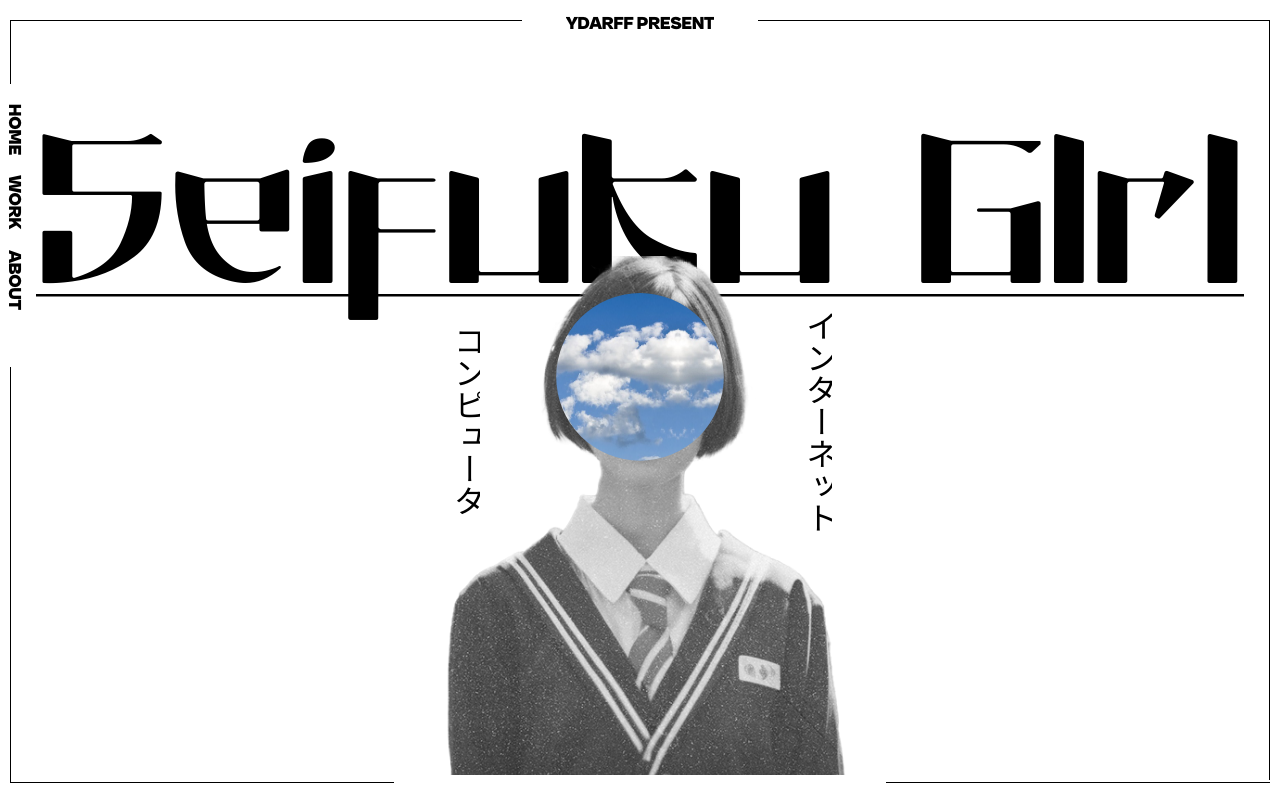
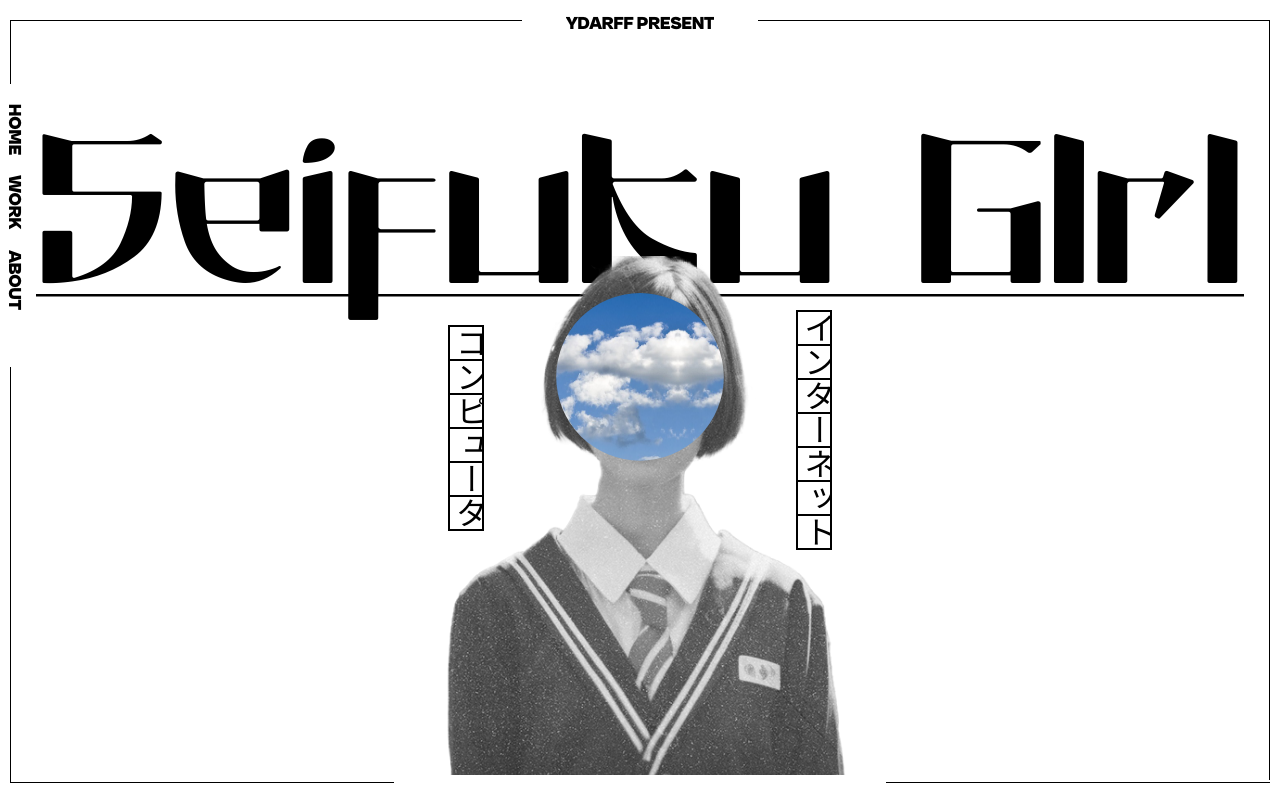
Before and after one commit to yudiarif/japan-poster, a Next.js app: page / in a window 1280 px wide. Built offline with nearby package versions, Linux system fonts and the light colour scheme.

Commit message:
feat : styling

```diff
--- a/src/app/globals.css
+++ b/src/app/globals.css
@@ -35,6 +35,7 @@
 
 .menu-item {
   writing-mode: vertical-lr;
+  cursor: pointer;
 }
 .random-text {
   writing-mode: vertical-lr;
--- a/src/app/page.jsx
+++ b/src/app/page.jsx
@@ -24,21 +24,21 @@ const page = () => {
           <h1 className="font-cabinet text-lg">{title.toUpperCase()}</h1>
         </div>
         {/* desktop menu */}
-        <div className="overflow-hidden absolute top-[13%] left-0 hidden lg:block">
+        <div className="overflow-hidden absolute top-[13%] left-0 hidden lg:block z-50">
           {menu.map((item, index) => (
-            <h1 key={index} className="menu-item font-cabinet text-lg pb-5">
+            <p key={index} className="menu-item font-cabinet text-lg pb-5 cursor-pointer text-black hover:text-black/60">
               {item.toUpperCase()}
-            </h1>
+            </p>
           ))}
         </div>
         {/* end desktop menu */}
 
         {/* mobile menu  */}
-        <div className="overflow-hidden absolute w-52 h-12 bottom-4 rounded-full backdrop-blur-sm flex flex-row justify-center items-center gap-2 lg:hidden">
+        <div className="overflow-hidden absolute w-52 h-12 bottom-4 rounded-full backdrop-blur-sm flex flex-row justify-center items-center gap-2 z-50 lg:hidden">
           {menu.map((item, index) => (
-            <h1 key={index} className="font-cabinetBold text-sm text-white">
+            <p key={index} className="font-cabinetBold text-sm text-white/75 hover:text-white cursor-pointer">
               {item.toUpperCase()}
-            </h1>
+            </p>
           ))}
         </div>
         {/* end mobile menu */}
@@ -76,7 +76,7 @@ const page = () => {
           </svg>
         </div>
         {/* END Border */}
-        <div className="flex flex-col items-center relative w-screen h-screen  lg:h-[750px] overflow-hidden">
+        <div className="flex flex-col items-center relative w-screen h-screen lg:w-[1280px]  lg:h-[750px] overflow-hidden">
           <motion.div
             initial={{
               y: 100,
@@ -126,7 +126,14 @@ const page = () => {
               }}
               className="overflow-hidden relative"
             >
-              <h3 className="font-hog leading-none text-[2rem] font-medium random-text">コンピュータ</h3>
+              <div className="font-hog leading-none text-[2rem] font-medium random-text flex flex-row">
+                <span className="border-2 border-black border-b-0">コ</span>
+                <span className="border-2 border-black border-b-0">ン</span>
+                <span className="border-2 border-black border-b-0">ピ</span>
+                <span className="border-2 border-black border-b-0">ュ</span>
+                <span className="border-2 border-black border-b-0">ー</span>
+                <span className="border-2 border-black border-b-1">タ</span>
+              </div>
             </motion.div>
           </motion.div>
           <motion.div
@@ -154,7 +161,15 @@ const page = () => {
               }}
               className="overflow-hidden relative"
             >
-              <h3 className="font-hog leading-none text-[2rem] font-medium random-text">インターネット</h3>
+              <div className="font-hog leading-none text-[2rem] font-medium random-text flex flex-row">
+                <span className="border-2 border-black border-b-0">イ</span>
+                <span className="border-2 border-black border-b-0">ン</span>
+                <span className="border-2 border-black border-b-0">タ</span>
+                <span className="border-2 border-black border-b-0">ー</span>
+                <span className="border-2 border-black border-b-0">ネ</span>
+                <span className="border-2 border-black border-b-0">ッ</span>
+                <span className="border-2 border-black border-b-1">ト</span>
+              </div>
             </motion.div>
           </motion.div>
           <div className="absolute top-[16%] overflow-hidden h-[660px] flex justify-end items-end">
```
